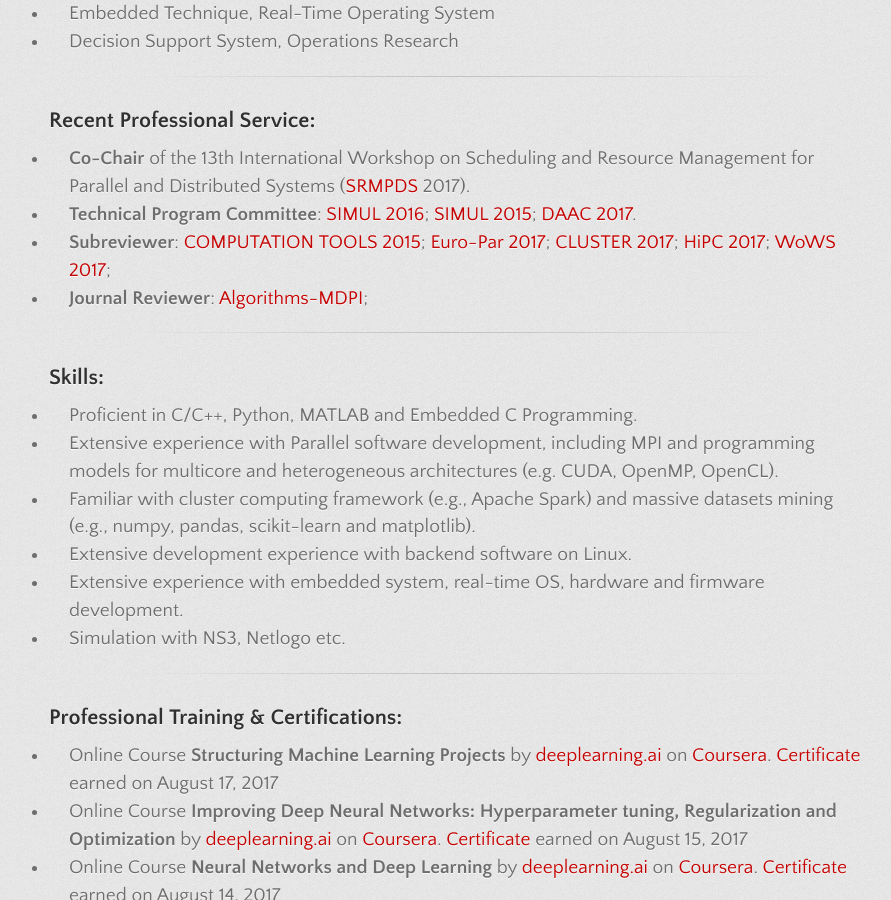
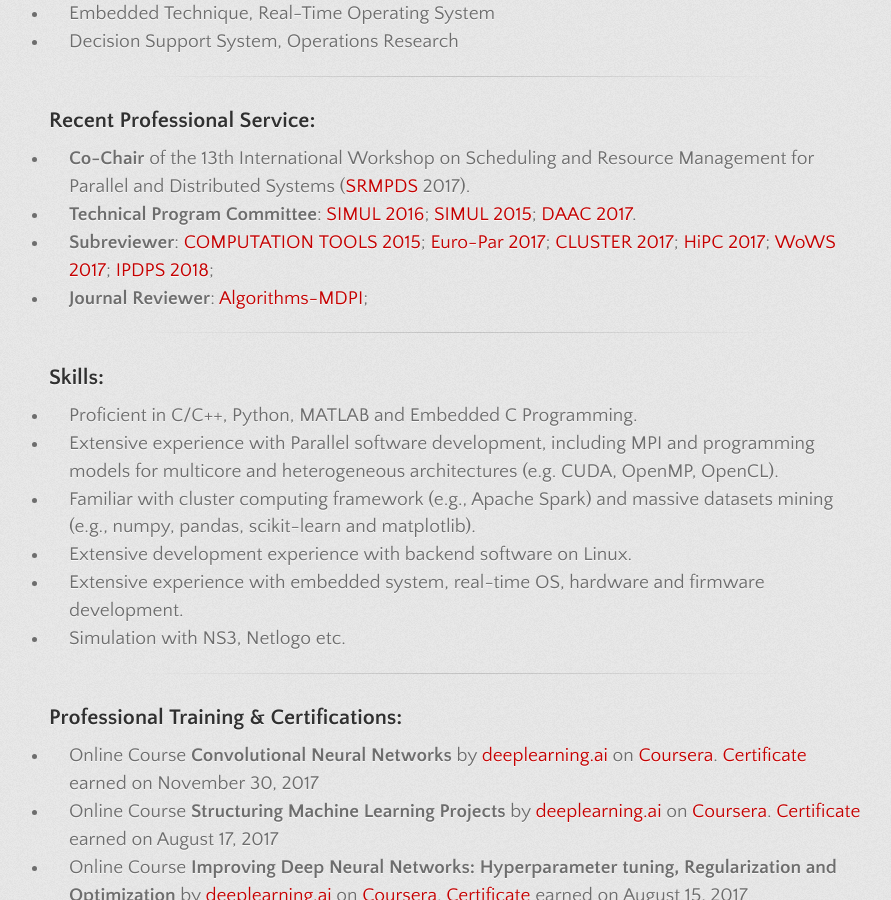
Before and after one commit to lzhengchun/lzhengchun.github.io, a Jekyll site: the page built from index.md, in a window 1280 px wide and 900 px high, scrolled down 1029 px. Shown: the whole window, without its empty margins (181-1072 px from the left). Built offline with Jekyll 4.4.1, drawn with Linux system fonts in a browser that asks for light colours; some web fonts are replaced.

Commit message:
add, delete, polish etc.

```diff
--- a/index.md
+++ b/index.md
@@ -32,7 +32,7 @@
 ## Recent Professional Service:
 * **Co-Chair** of the 13th International Workshop on Scheduling and Resource  Management for Parallel and Distributed Systems ([SRMPDS](https://sites.google.com/site/srmpds/) 2017).
 * **Technical Program Committee**: [SIMUL 2016](https://www.iaria.org/conferences2016/ComSIMUL16.html); [SIMUL 2015](https://www.iaria.org/conferences2015/ComSIMUL15.html); [DAAC 2017](http://www.depts.ttu.edu/cac/conferences/ucc2017/page-2/daacworkshop.html).
-* **Subreviewer**: [COMPUTATION TOOLS 2015](https://www.iaria.org/conferences2015/COMPUTATIONTOOLS15.html); [Euro-Par 2017](http://europar2017.usc.es/); [CLUSTER 2017](https://cluster17.github.io/); [HiPC 2017](http://hipc.org/); [WoWS 2017](https://words.sdsc.edu/wows2017);
+* **Subreviewer**: [COMPUTATION TOOLS 2015](https://www.iaria.org/conferences2015/COMPUTATIONTOOLS15.html); [Euro-Par 2017](http://europar2017.usc.es/); [CLUSTER 2017](https://cluster17.github.io/); [HiPC 2017](http://hipc.org/); [WoWS 2017](https://words.sdsc.edu/wows2017); [IPDPS 2018](http://www.ipdps.org/ipdps2018/2018_call_for_papers.html);
 * **Journal Reviewer**: [Algorithms-MDPI](http://www.mdpi.com/journal/algorithms);
 
 ---
@@ -46,6 +46,7 @@
 
 ---
 ## Professional Training & Certifications:
+* Online Course __Convolutional Neural Networks__ by [deeplearning.ai](https://www.deeplearning.ai/) on [Coursera](https://www.coursera.org/learn/convolutional-neural-networks). <a href="https://www.coursera.org/account/accomplishments/certificate/PS2LT4WMR7M8" target="_blank">Certificate</a> earned on November 30, 2017
 * Online Course __Structuring Machine Learning Projects__ by [deeplearning.ai](https://www.deeplearning.ai/) on [Coursera](https://www.coursera.org/learn/neural-networks-deep-learning). <a href="https://www.coursera.org/account/accomplishments/certificate/GTUWDPUQJHJB" target="_blank">Certificate</a> earned on August 17, 2017
 * Online Course __Improving Deep Neural Networks: Hyperparameter tuning, Regularization and Optimization__ by [deeplearning.ai](https://www.deeplearning.ai/) on [Coursera](https://www.coursera.org/learn/neural-networks-deep-learning). <a href="https://www.coursera.org/account/accomplishments/certificate/DAN32L2EDNUT" target="_blank">Certificate</a> earned on August 15, 2017
 * Online Course __Neural Networks and Deep Learning__ by [deeplearning.ai](https://www.deeplearning.ai/) on [Coursera](https://www.coursera.org/learn/neural-networks-deep-learning). <a href="https://www.coursera.org/account/accomplishments/certificate/J93J6LDKAWFJ" target="_blank">Certificate</a> earned on August 14, 2017
```
Also changed, not shown: News.md (+1 -0 lines).
